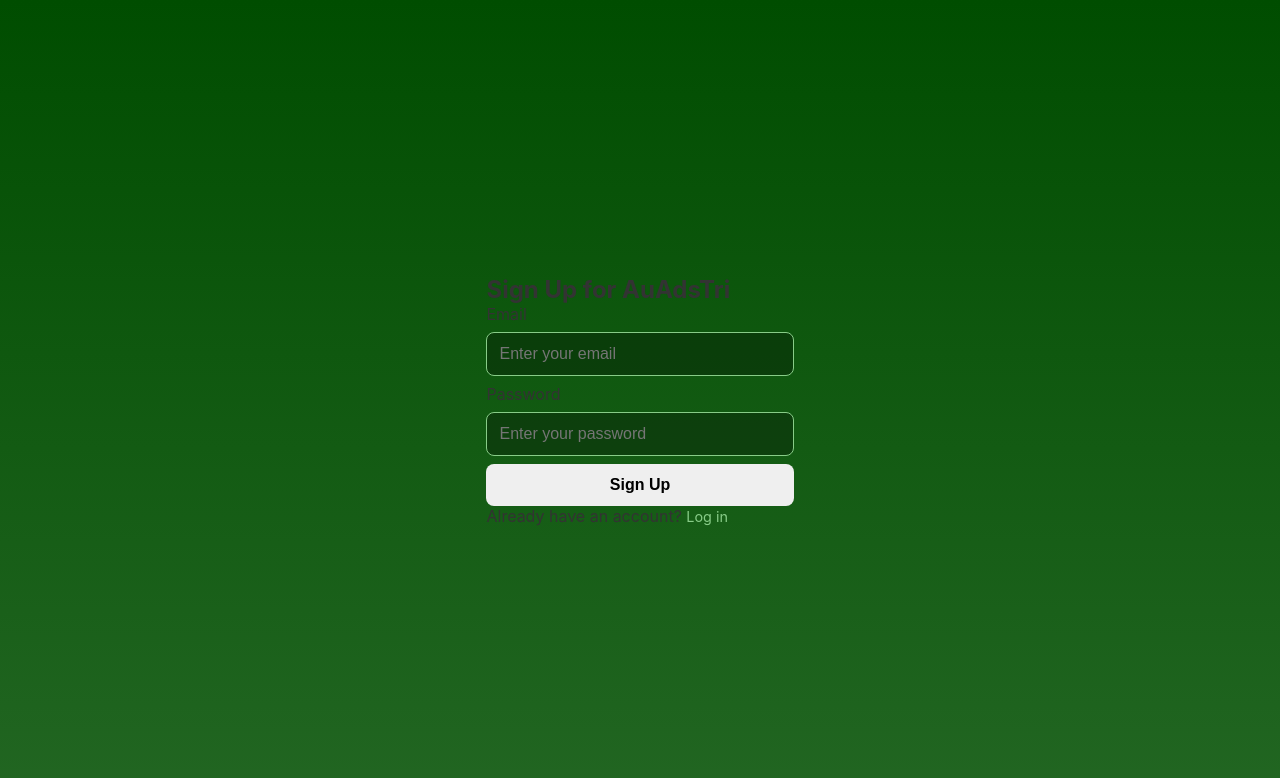
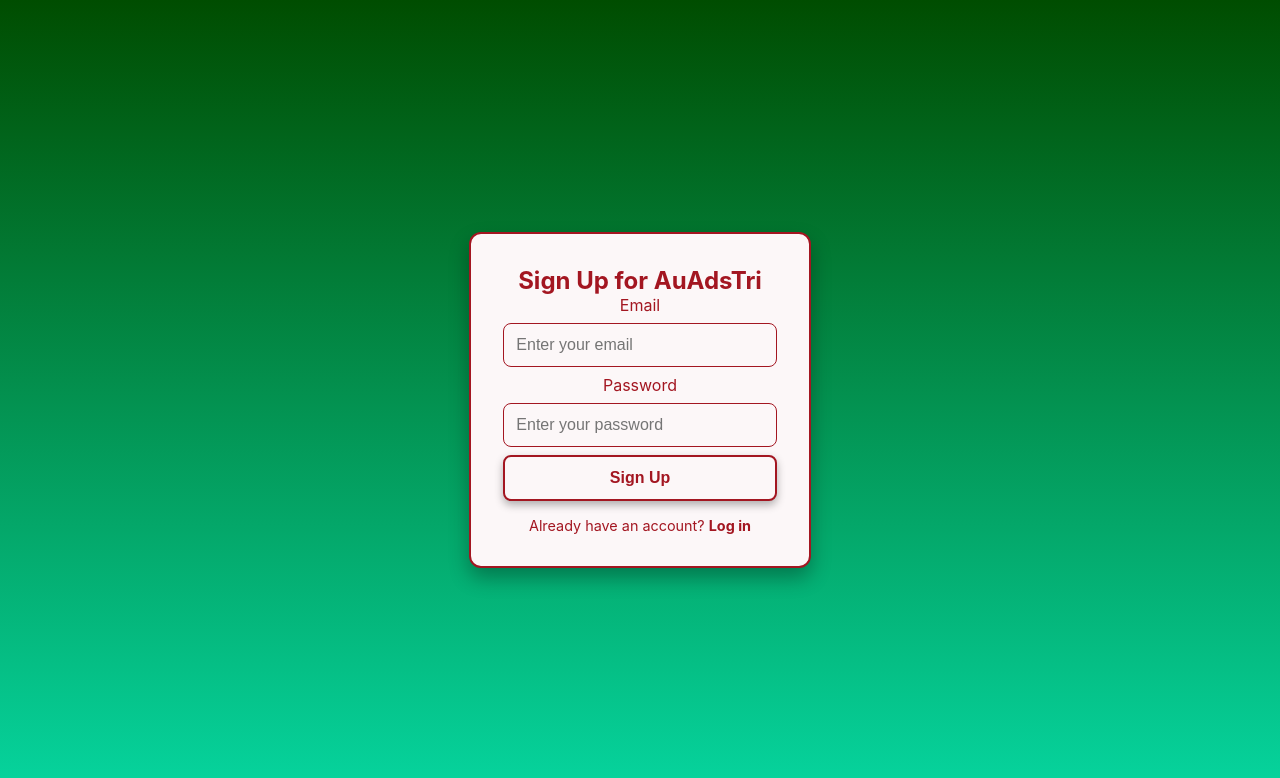
Before and after one commit to Mattzcap/web-service, a React (Create React App) app: page /signup in a window 1280 px wide. Shown: the top 778 px of the page. Built offline with nearby package versions, Linux system fonts and the light colour scheme.

Commit message:
Fix styles

```diff
--- a/package.json
+++ b/package.json
@@ -12,6 +12,7 @@
     "react-router-dom": "^7.1.5",
     "react-scripts": "5.0.1",
     "recharts": "^2.15.1",
+    "styled-component": "^2.8.0",
     "styled-components": "^6.1.15",
     "web-vitals": "^4.2.4"
   },
--- a/src/App.js
+++ b/src/App.js
@@ -17,7 +17,7 @@
       <Routes>
 
         {/* Default Route - Login Page */}
-        <Route path="/" element={<TaxiFleetManagement />} />
+        <Route path="/" element={<LoginPage />} />
 
         {/* Landing Page Route */}
         <Route path="/dashboard" element={<DashBoard />} />
--- a/src/pages/LoginPage.jsx
+++ b/src/pages/LoginPage.jsx
@@ -70,13 +70,7 @@
                 className="w-full p-3 border border-gray-300 rounded-lg focus:outline-none focus:ring-2 focus:ring-green-600 input-field"
                 placeholder="Enter your password"
               />
-              <button
-                type="button"
-                onClick={() => setShowPassword(!showPassword)}
-                className="absolute inset-y-0 right-3 flex items-center text-green-600 hover:text-green-800 text-sm password-toggle"
-              >
-                {showPassword ? "Hide" : "Show"}
-              </button>
+
             </div>
           </div>
 
@@ -84,19 +78,28 @@
             <a href="/forgot-password" className="text-green-600 hover:underline text-sm link-text">Forgot password?</a>
           </div>
 
-          <button type="submit" className="w-full py-3 text-lg bg-green-600 text-white rounded-lg hover:bg-green-700 primary-button">
-            Sign in
-          </button>
+
         </form>
 
         {/* Google Sign-in Button */}
-        <button
-          onClick={handleGoogleLogin}
-          className="w-full mt-4 py-3 text-lg bg-red-600 text-white rounded-lg hover:bg-red-700 flex items-center justify-center"
-        >
-          <img src="https://img.icons8.com/color/24/000000/google-logo.png" alt="Google Logo" className="mr-2" />
-          Sign in with Google
-        </button>
+
+        <div className="button-container">
+          <button type="submit" className="w-full py-3 text-lg primary">
+            Sign in
+          </button>
+
+          <button
+            onClick={handleGoogleLogin}
+            className="w-full py-3 text-lg google-signin"
+          >
+            <img
+              src="https://img.icons8.com/color/24/000000/google-logo.png"
+              alt="Google Logo"
+              className="mr-2"
+            />
+            Sign in with Google
+          </button>
+        </div>
 
         <p className="text-center text-gray-600 mt-6 text-sm">
           New to AuAdsTri? <a href="/signup" className="text-green-600 hover:underline link-text">Join now</a>
--- a/src/pages/SignUpPage.jsx
+++ b/src/pages/SignUpPage.jsx
@@ -2,10 +2,12 @@
 import { createUserWithEmailAndPassword } from "firebase/auth";
 import { auth } from "../firebaseConfig";
 import { useNavigate } from "react-router-dom";
+import "../styles/App.css"; // Ensure styles are imported
 
 const SignUpPage = () => {
   const [email, setEmail] = useState("");
   const [password, setPassword] = useState("");
+  const [showPassword, setShowPassword] = useState(false);
   const [error, setError] = useState("");
   const navigate = useNavigate();
 
@@ -16,7 +18,7 @@
     try {
       await createUserWithEmailAndPassword(auth, email, password);
       console.log("Sign-up successful!");
-      navigate("/"); // Redirect after successful sign-up
+      navigate("/landing"); // Redirect after successful sign-up
     } catch (error) {
       console.error("Sign-up error:", error.message);
       setError("Error signing up. Please try again.");
@@ -25,7 +27,7 @@
 
   return (
     <div className="flex items-center justify-center min-h-screen bg-gradient-to-r from-green-800 to-red-800 text-white px-4">
-      <div className="w-full max-w-md bg-white p-10 rounded-lg shadow-lg flex flex-col text-gray-900">
+      <div className="w-full max-w-md bg-white p-10 rounded-lg shadow-lg flex flex-col text-gray-900 signup-container">
         <h2 className="text-3xl font-bold text-center mb-4">Sign Up for AuAdsTri</h2>
 
         {error && <p className="text-red-600 text-sm text-center">{error}</p>}
@@ -38,31 +40,33 @@
               value={email}
               onChange={(e) => setEmail(e.target.value)}
               required
-              className="w-full p-3 border border-gray-300 rounded-lg"
+              className="w-full p-3 border border-gray-300 rounded-lg focus:outline-none focus:ring-2 focus:ring-green-600 input-field"
               placeholder="Enter your email"
             />
           </div>
 
           <div>
             <label className="block font-medium text-gray-700 mb-2">Password</label>
+            <div className="relative password-container">
               <input
-              type="password"
+                type={showPassword ? "text" : "password"}
                 value={password}
                 onChange={(e) => setPassword(e.target.value)}
                 required
-              className="w-full p-3 border border-gray-300 rounded-lg"
+                className="w-full p-3 border border-gray-300 rounded-lg focus:outline-none focus:ring-2 focus:ring-green-600 input-field"
                 placeholder="Enter your password"
               />
+
+            </div>
           </div>
 
-          <button type="submit" className="w-full py-3 text-lg bg-green-600 text-white rounded-lg hover:bg-green-700">
+          <button type="submit" className="w-full py-3 text-lg primary">
             Sign Up
           </button>
         </form>
 
-
         <p className="text-center text-gray-600 mt-6 text-sm">
-          Already have an account? <a href="/" className="text-green-600 hover:underline">Log in</a>
+          Already have an account? <a href="/" className="text-green-600 hover:underline link-text">Log in</a>
         </p>
       </div>
     </div>
--- a/src/styles/App.css
+++ b/src/styles/App.css
@@ -10,8 +10,8 @@
   /* Apply smooth typography and layout */
   body {
     font-family: 'Inter', sans-serif;
-    background: linear-gradient(to bottom, #004d00, #226622);
-    color: #ffffff;
+    background: linear-gradient(to bottom, #004d00, #06d6a0);
+    color: #000000;
     min-height: 100vh;
     display: flex;
     justify-content: center;
@@ -24,13 +24,13 @@
   .login-container {
     width: 100%;
     max-width: 400px;
-    background: #226622; /* Dark green background */
-    color: #ffffff;
+    background: #fcf7f8; /* Dark green background */
+    color: #a31621;
     padding: 2rem;
     border-radius: 12px;
     box-shadow: 0px 10px 20px rgba(0, 0, 0, 0.3);
     text-align: center;
-    border: 2px solid #004d00; /* Slight border for contrast */
+    border: 2px solid #a31621; /* Slight border for contrast */
   }
 
   /* Input Fields */
@@ -38,11 +38,11 @@
     width: 100%;
     padding: 12px;
     margin: 8px 0;
-    border: 1px solid #88cc88; /* Light green border */
+    border: 1px solid #a31621; /* Light green border */
     border-radius: 8px;
     font-size: 1rem;
-    background: rgba(0, 0, 0, 0.3);
-    color: white;
+    background: #fcf7f8;
+    color: #1F1C2C;
   }
 
   /* Password Container Fix */
@@ -63,8 +63,8 @@
     position: relative;
     margin-top: 8px;
     background: none;
-    border: 1px solid #88cc88;
-    color: #88cc88;
+    border: 1px solid #a31621;
+    color: #a31621;
     cursor: pointer;
     font-size: 0.9rem;
     font-weight: bold;
@@ -79,6 +79,57 @@
   }
 
   /* Button Styling */
+
+  /* Button Styling */
+button.primary {
+  background: #FCF7F8; /* Light background */
+  color: #a31621; /* Dark red text */
+  border: 2px solid #a31621; /* Contrast border */
+  padding: 12px 24px;
+  border-radius: 8px;
+  box-shadow: 0 4px 8px rgba(0, 0, 0, 0.3);
+  display: flex;
+  align-items: center;
+  justify-content: center;
+
+}
+
+button.primary:hover {
+  background: #a31621; /* Dark red on hover */
+  color: #FCF7F8; /* Light text on hover */
+}
+
+/* Google Sign-in Button */
+button.google-signin {
+  background: #FCF7F8; /* Light background */
+  color: #a31621; /* Dark red text */
+  border: 2px solid #a31621; /* Contrast border */
+  padding: 12px 24px;
+  border-radius: 8px;
+  box-shadow: 0 4px 8px rgba(0, 0, 0, 0.3);
+  display: flex;
+  align-items: center;
+  justify-content: center;
+  margin-bottom: 20px;
+}
+
+button.google-signin:hover {
+  background: #a31621; /* Dark red on hover */
+  color: #FCF7F8; /* Light text on hover */
+}
+
+.button-container {
+  display: flex;
+  flex-direction: column;
+  gap: 12px; /* Adds space between buttons */
+  align-items: center;
+  width: 100%;
+}
+
+button.primary, button.google-signin {
+  width: 100%;
+}
+
   button {
     width: 100%;
     padding: 12px;
@@ -90,22 +141,11 @@
     transition: 0.3s ease-in-out;
   }
 
-  button.primary {
-    background: #88cc88;
-    color: black;
-    border: 2px solid #004d00;
-    padding: 12px 24px;
-    border-radius: 8px;
-    box-shadow: 0 4px 8px rgba(0, 0, 0, 0.3);
-  }
 
-  button.primary:hover {
-    background: #66aa66;
-  }
 
   button.outline {
     border: 2px solid white;
-    color: white;
+    color: #a31621;
     background: transparent;
   }
 
@@ -116,7 +156,7 @@
 
   /* Links */
   a {
-    color: #88cc88;
+    color: #a31621;
     text-decoration: none;
     font-size: 0.9rem;
   }
@@ -221,6 +261,7 @@
   /* Button Styling */
   .button-container {
     display: flex;
+
     gap: 15px;
     justify-content: center;
     margin-top: 20px;
@@ -299,27 +340,20 @@
     }
   }
 
-  /* ==============================
-   SignUp Page Styles (Isolated)
+ /* ==============================
+   SignUp Page Styles (Match Login Page)
    ============================== */
 
 .signup-container {
   width: 100%;
   max-width: 400px;
-  background: #226622; /* Dark green background */
-  color: white;
+  background: #fcf7f8; /* Light background */
+  color: #a31621; /* Dark red text */
   padding: 2rem;
   border-radius: 12px;
   box-shadow: 0px 10px 20px rgba(0, 0, 0, 0.3);
   text-align: center;
-  border: 2px solid #004d00; /* Darker green border for contrast */
-}
-
-/* Title */
-.signup-container h2 {
-  font-size: 2rem;
-  font-weight: bold;
-  margin-bottom: 1rem;
+  border: 2px solid #a31621; /* Slight border for contrast */
 }
 
 /* Input Fields */
@@ -327,70 +361,52 @@
   width: 100%;
   padding: 12px;
   margin: 8px 0;
-  border: 1px solid #88cc88; /* Light green border */
+  border: 1px solid #a31621;
   border-radius: 8px;
   font-size: 1rem;
-  background: rgba(0, 0, 0, 0.3);
-  color: white;
-  outline: none;
+  background: #fcf7f8;
+  color: #1F1C2C;
 }
 
-/* Input Focus Effect */
-.signup-container input:focus {
-  border-color: #66aa66;
-  box-shadow: 0 0 8px rgba(136, 204, 136, 0.5);
+/* Password Container */
+.password-container {
+  position: relative;
+  display: flex;
+  align-items: center;
+  width: 100%;
 }
 
-/* Password Field Container */
-.signup-password-container {
-  position: relative;
-  display: flex;
-  flex-direction: column;
-  align-items: center;
+
+.password-container input {
+  width: 100%;
+  padding-right: 10px; /* Leave space for the eye icon */
 }
 
-.signup-password-container input {
-  width: 100%;
-  padding-right: 40px; /* Space for the eye icon */
+/* Show/Hide Password Button */
+.password-toggle {
+  position: absolute;
+  right: 10px;  /* Move it to the right corner */
+  top: 50%;
+  transform: translateY(-50%);
+  cursor: pointer;
+  background: none;
+  border: none;
+  color: #a31621;
+  font-size: 1.5rem; /* Slightly larger for visibility */
+  padding: 5px;
+  display: flex;
+  align-items: center;
+  justify-content: center;
 }
 
-/* Eye Icon (Show/Hide Password) */
-.signup-eye-icon {
-  position: absolute;
-  right: 10px;
-  top: 55%;
-  transform: translateY(-50%);
-  cursor: pointer;
-  color: #88cc88;
-}
-
-/* Button Styling */
-.signup-container button {
-  width: 100%;
-  padding: 12px;
-  font-size: 1rem;
-  font-weight: bold;
-  border-radius: 8px;
-  border: none;
-  cursor: pointer;
-  transition: 0.3s ease-in-out;
-  background: #88cc88;
-  color: black;
-  border: 2px solid #004d00;
-}
-
-.signup-container button:hover {
-  background: #66aa66;
-}
-
-/* Sign-in Link */
+/* Login Link */
 .signup-container p {
   margin-top: 1rem;
   font-size: 0.9rem;
 }
 
 .signup-container p a {
-  color: #88cc88;
+  color: #a31621;
   text-decoration: none;
   font-weight: bold;
 }
@@ -399,7 +415,7 @@
   text-decoration: underline;
 }
 
-/* Responsive Styles */
+/* Responsive */
 @media (max-width: 768px) {
   .signup-container {
     width: 90%;
```
Also changed, not shown: 1 other file (tests, documents, lock files or other folders). Lines whose indentation alone changed are shown as unchanged.
